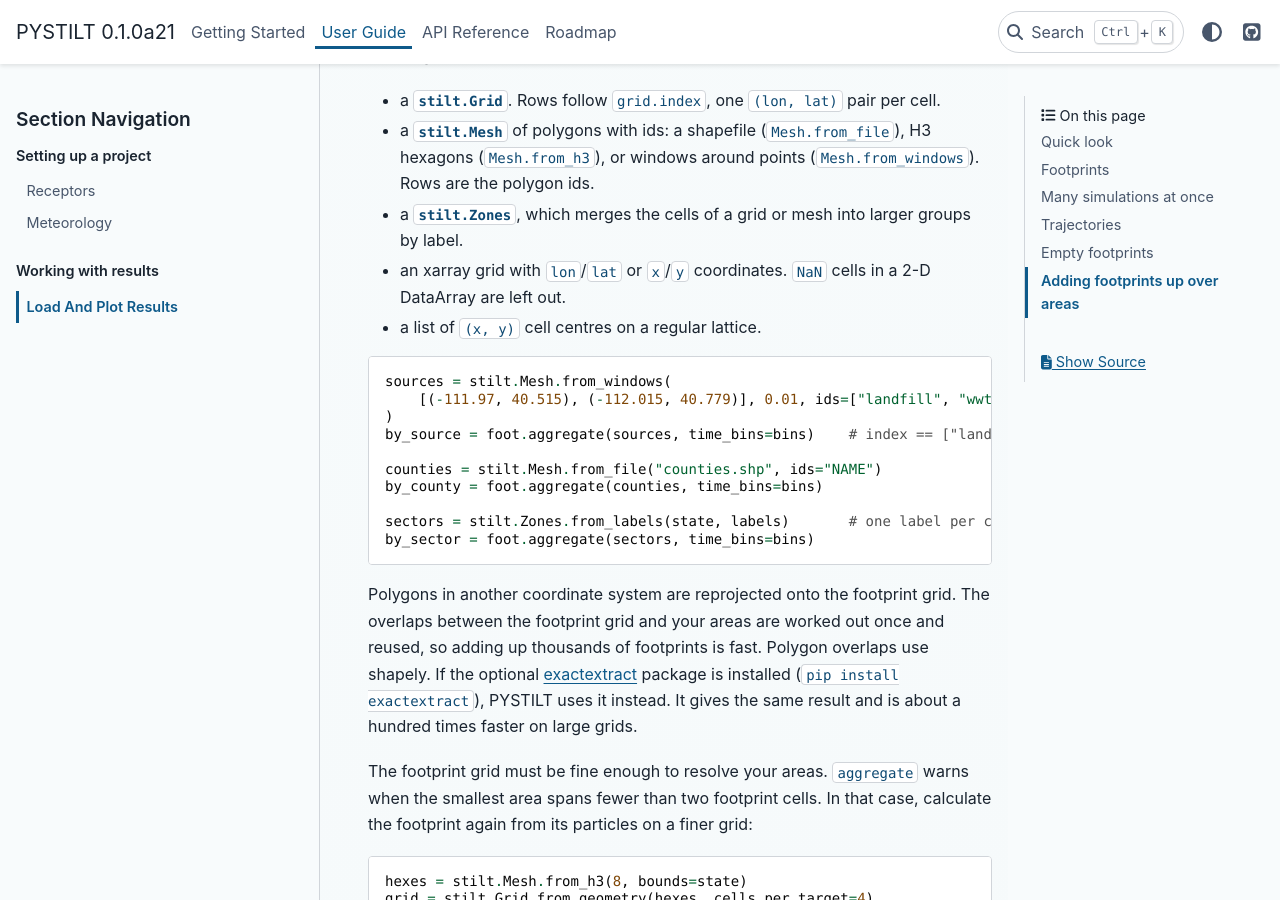
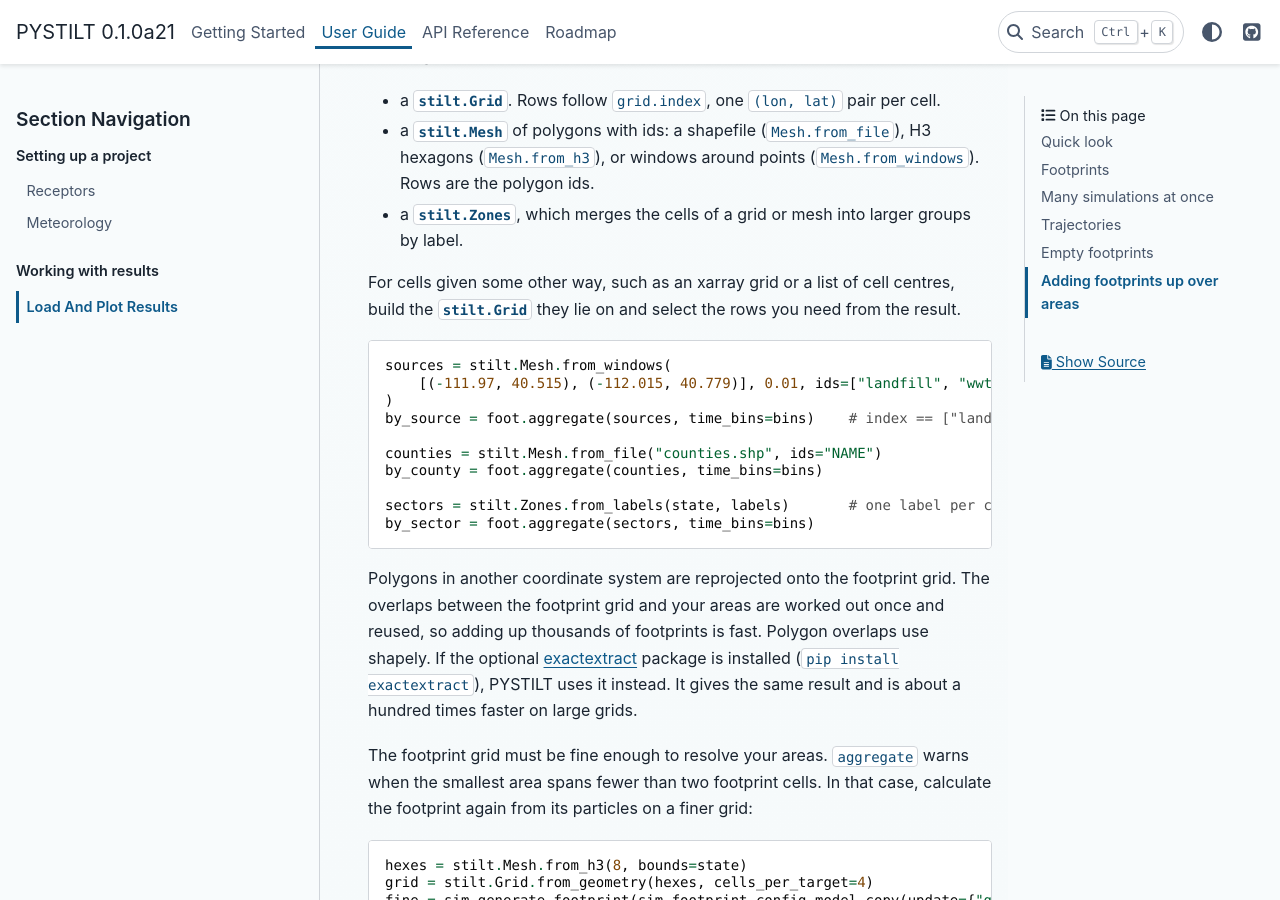
Before and after one commit to fbirds5230/runtraj, a Sphinx documentation site: the page built from docs/guides/outputs.rst, in a window 1280 px wide and 900 px high, scrolled down 4802 px. Built offline with Sphinx 7.4.7 and the PyData theme 0.15.4, drawn with Linux system fonts in a browser that asks for light colours; pages that are not in the unit, such as notebooks, are missing from menus.

Commit message:
refactor(footprint)!: aggregate onto a Grid, Mesh, or Zones only
About 170 lines turned an xarray grid or a list of (x, y) centres into a
Grid, inferring the resolution when not given. aggregate now takes the
three geometries and raises TypeError for anything else. The tests that
used centre lists build the equivalent Grid and give the same results.
Refs jmineau/PYSTILT#48.

```diff
--- a/docs/guides/outputs.rst
+++ b/docs/guides/outputs.rst
@@ -228,9 +228,10 @@ The target can be:
   points (``Mesh.from_windows``). Rows are the polygon ids.
 - a :class:`stilt.Zones`, which merges the cells of a grid or mesh into
   larger groups by label.
-- an xarray grid with ``lon``/``lat`` or ``x``/``y`` coordinates. ``NaN``
-  cells in a 2-D DataArray are left out.
-- a list of ``(x, y)`` cell centres on a regular lattice.
+
+For cells given some other way, such as an xarray grid or a list of cell
+centres, build the :class:`stilt.Grid` they lie on and select the rows you
+need from the result.
 
 .. code-block:: python
 
```
Also changed, not shown: 1 other file.
